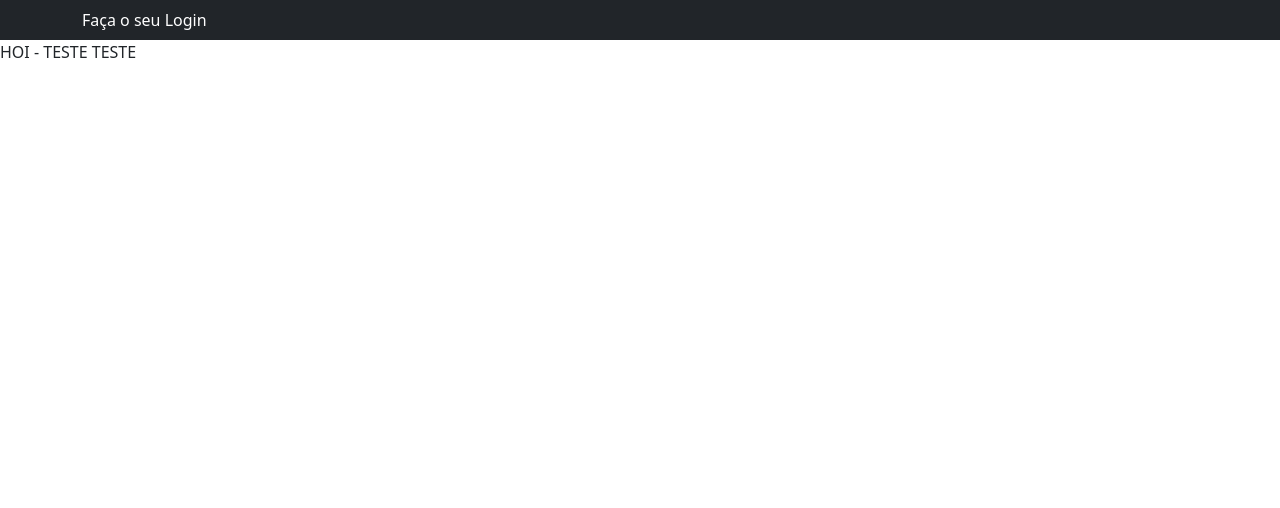
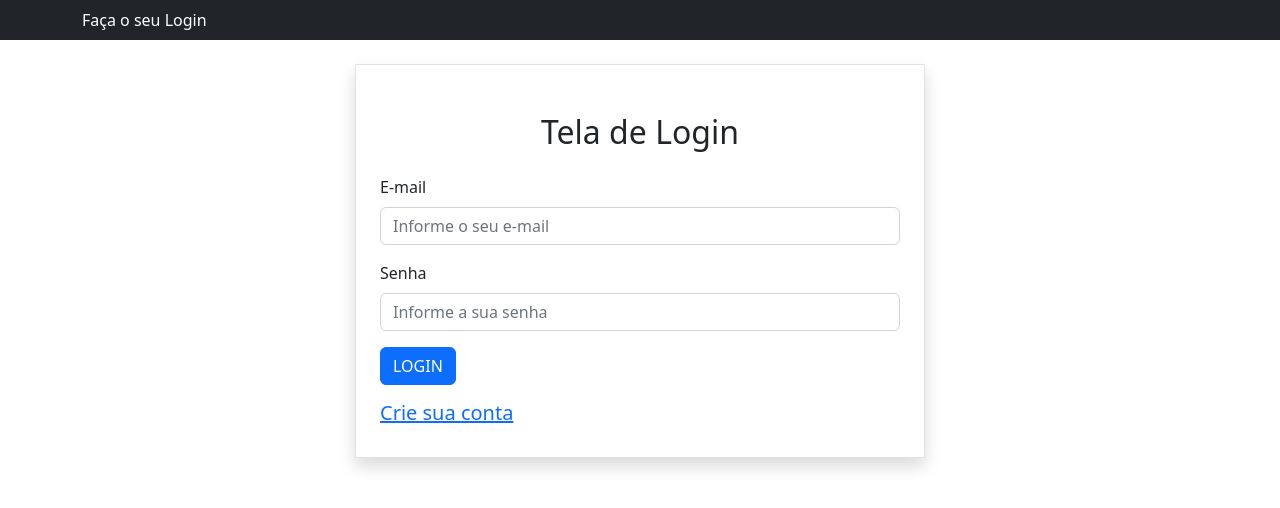
Before and after one commit to renaner123/phillips-BdQ, a React (Create React App) app in the folder front-end/: page / in a window 1280 px wide. Shown: the top 508 px of the page. Built offline with nearby package versions, Linux system fonts and the light colour scheme.

Commit message:
Front - ADD tela de Login, ainda não integrado com o backend

```diff
--- a/front-end/src/Pages/Login.tsx
+++ b/front-end/src/Pages/Login.tsx
@@ -1,10 +1,34 @@
 import React from "react";
+import { Container, Row } from "react-bootstrap";
 
 function Login() {
     return (
-        <>
-            HOI - TESTE TESTE
-        </>
+        <Container>
+            <Row className="pt-3 justify-content-center">
+                <div className="col-md-6 offset-mf-3 border rouded p-4 mt-2 shadow align-self-center">
+                    <h2 className="text-center m-4">Tela de Login</h2>
+                    {/* Form que precisa ser inserido para enviar informações ao Backend para efetuar o Login */}
+                    <div className="mb-3">
+                        <label htmlFor="email" className="form-label">
+                            E-mail
+                        </label>
+                        <input type={"text"} className="form-control" placeholder="Informe o seu e-mail"
+                            name="email" />
+                    </div>
+                    <div className="mb-3">
+                        <label htmlFor="password" className="form-label" >
+                            Senha
+                        </label>
+                        <input type={"password"} className="form-control" placeholder="Informe a sua senha" name="password" />
+
+                    </div>
+                    <button type="submit" className="btn btn-primary">LOGIN</button>
+
+                    <h2 className="criesuaconta-login pt-3"><a href="#">Crie sua conta</a></h2>
+
+                </div>
+            </Row>
+        </Container>
 
     );
 }
--- /dev/null
+++ b/front-end/src/StyleSheet/_common.scss
@@ -0,0 +1,3 @@
+* {
+    box-sizing: border-box;
+}
--- /dev/null
+++ b/front-end/src/StyleSheet/_login.scss
@@ -0,0 +1,3 @@
+.criesuaconta-login{
+    font-size: 20px;
+}
--- a/front-end/src/StyleSheet/index.scss
+++ b/front-end/src/StyleSheet/index.scss
@@ -1,2 +1,4 @@
 @import 'reset';
 @import 'navbar';
+@import 'login';
+@import 'common';
```
